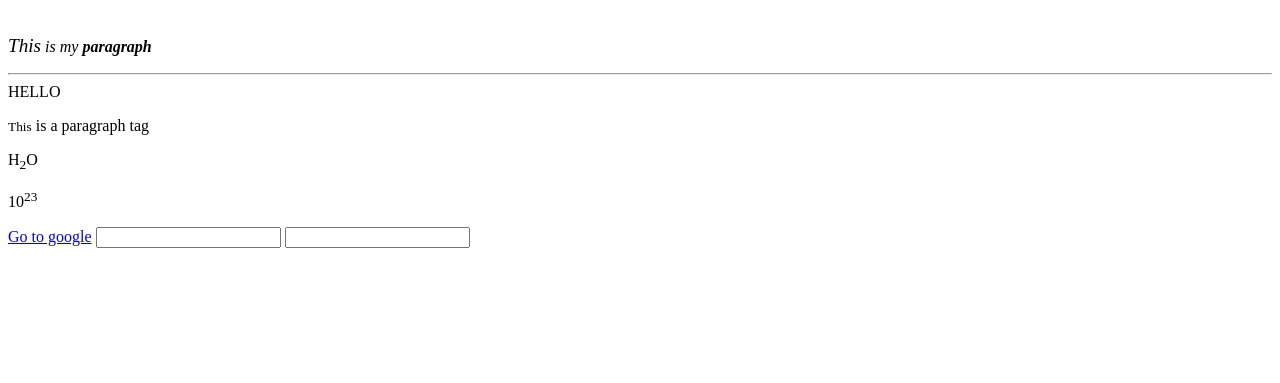
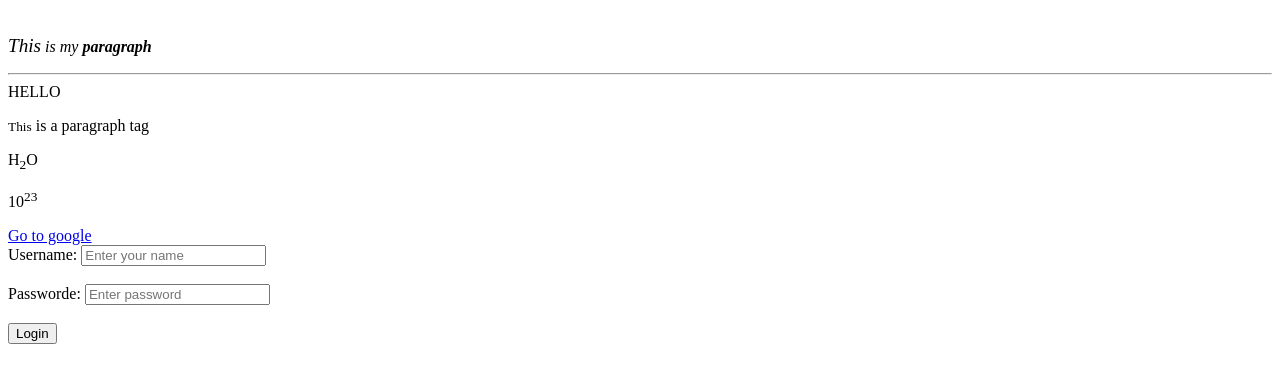
Before and after one commit to IshaAli444/Isha-html-site, a plain HTML site: page index.html in a window 1280 px wide. Shown: the part 79-462 px from the top of the page. Drawn offline with Linux system fonts and the light colour scheme.

Commit message:
Update index.html
Adding form and input

```diff
--- a/index.html
+++ b/index.html
@@ -26,8 +26,15 @@
   <p>H<sub>2</sub>O</p>
   <p>10<sup>23</sup></p>
   <a href="https:// www.google.com">Go to google</a>
-  <input type="text">
-  <input type="password">
+  <form action=" /submit" method="post">
+    <label for="username">Username:</label>
+    <input type="username" id="username" name="username" placeholder="Enter your name" required><br><br>
+
+    <label for="password">Passworde:</label>
+    <input type="password" id="password" name="password" placeholder="Enter password" required><br><br>
+
+    <input type="submit" value="Login">
+  </form>
 </body>
 
 </html>
```
